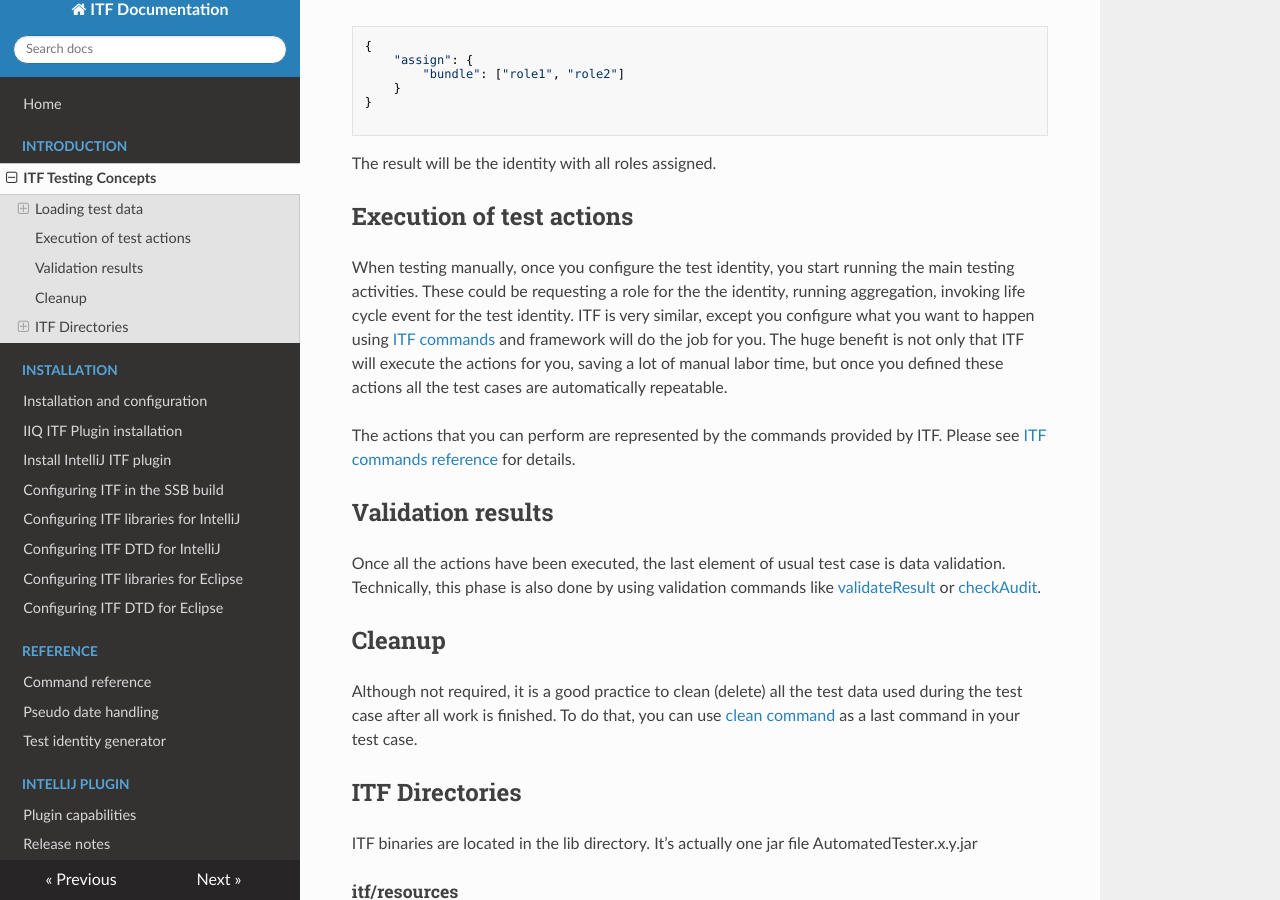
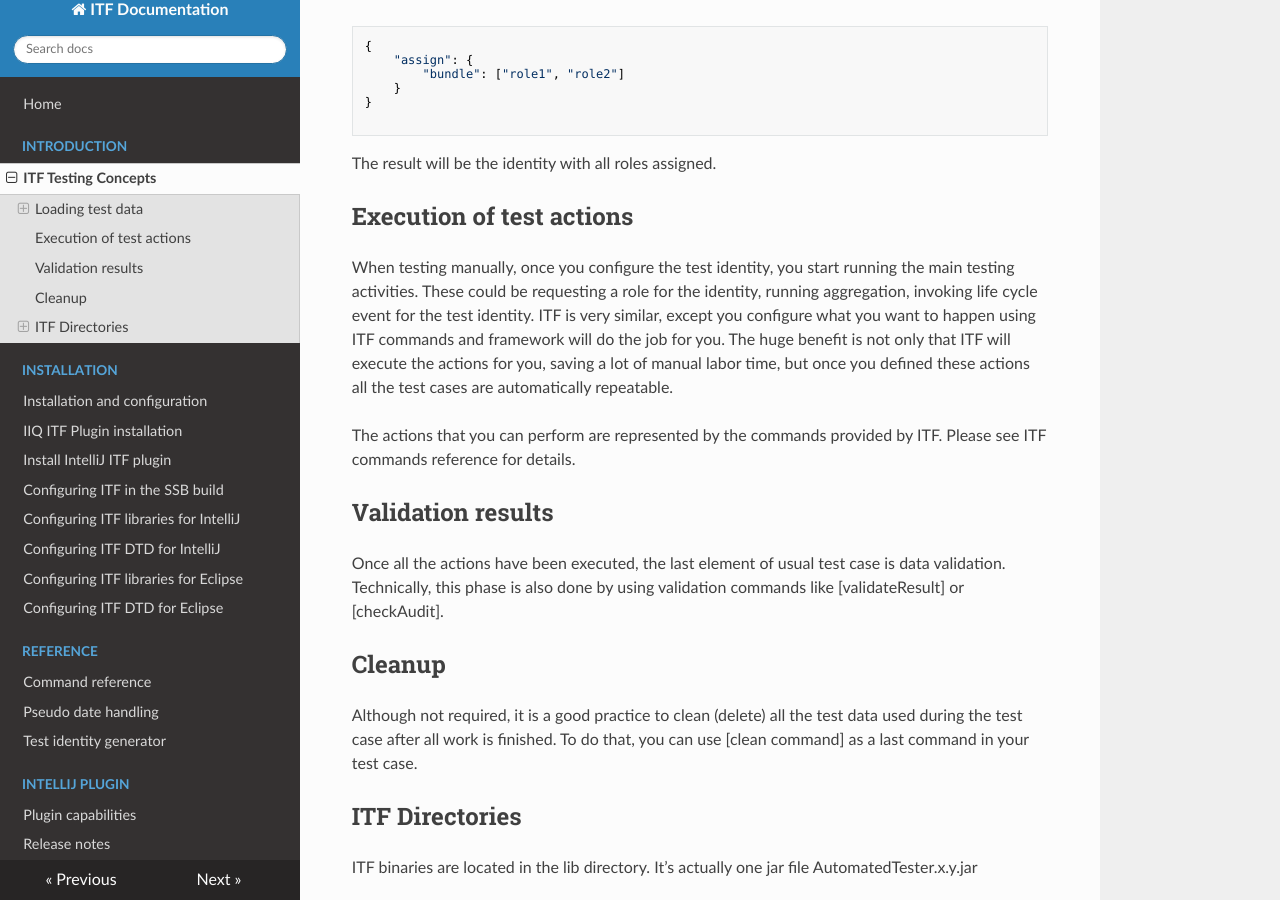
Before and after one commit to aleksander-jachowicz-sp/ITF-documentation, an MkDocs documentation site: the page built from docs/ITF Testing concepts.md, in a window 1280 px wide and 900 px high, scrolled down 2330 px. Built offline with MkDocs 1.6.1, drawn with Linux system fonts in a browser that asks for light colours; nearby versions of some CDN libraries.

Commit message:
cleaning

```diff
--- a/docs/ITF Testing concepts.md
+++ b/docs/ITF Testing concepts.md
@@ -69,17 +69,19 @@ The result will be the identity with all roles assigned.
 
 ## Execution of test actions
 
-When testing manually, once you configure the test identity, you start running the main testing activities. These could be requesting a role for the the identity, running aggregation, invoking life cycle event for the test identity. ITF is very similar, except you configure what you want to happen using [ITF commands](https://itestf.atlassian.net/wiki/pages/resumedraft.action?draftId=18022739) and framework will do the job for you. The huge benefit is not only that ITF will execute the actions for you, saving a lot of manual labor time, but once you defined these actions all the test cases are automatically repeatable.
+When testing manually, once you configure the test identity, you start running the main testing activities.
+These could be requesting a role for the identity, running aggregation, invoking life cycle event for the test identity.
+ITF is very similar, except you configure what you want to happen using ITF commands and framework will do the job for you. The huge benefit is not only that ITF will execute the actions for you, saving a lot of manual labor time, but once you defined these actions all the test cases are automatically repeatable.
 
-The actions that you can perform are represented by the commands provided by ITF. Please see [ITF commands reference](https://itestf.atlassian.net/wiki/pages/resumedraft.action?draftId=18022739) for details.
+The actions that you can perform are represented by the commands provided by ITF. Please see ITF commands reference for details.
 
 ## Validation results
 
-Once all the actions have been executed, the last element of usual test case is data validation. Technically, this phase is also done by using validation commands like [validateResult](/wiki/spaces/AR/pages/55377986) or [checkAudit](/wiki/spaces/AR/pages/124223535).
+Once all the actions have been executed, the last element of usual test case is data validation. Technically, this phase is also done by using validation commands like [validateResult] or [checkAudit].
 
 ## Cleanup
 
-Although not required, it is a good practice to clean (delete) all the test data used during the test case after all work is finished. To do that, you can use [clean command](/wiki/spaces/AR/pages/55312406) as a last command in your test case.
+Although not required, it is a good practice to clean (delete) all the test data used during the test case after all work is finished. To do that, you can use [clean command] as a last command in your test case.
 
 ## ITF Directories
 
```
Also changed, not shown: docs/ITF XML Reference.md (+6 -6 lines), docs/Pseudo date handling.md (+1 -2 lines), docs/Release notes.md (+2 -3 lines).
